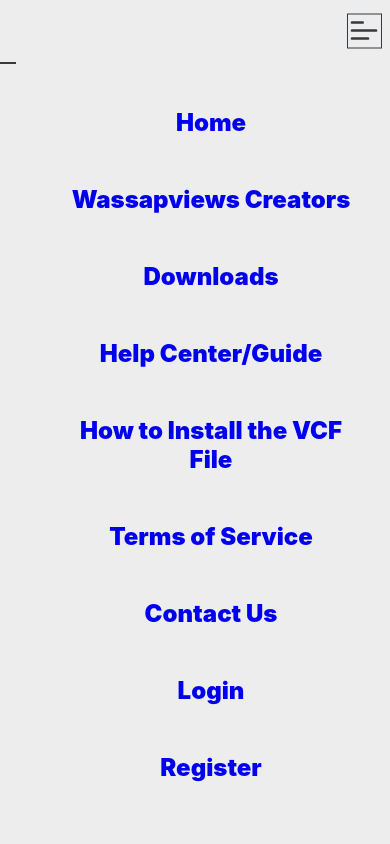
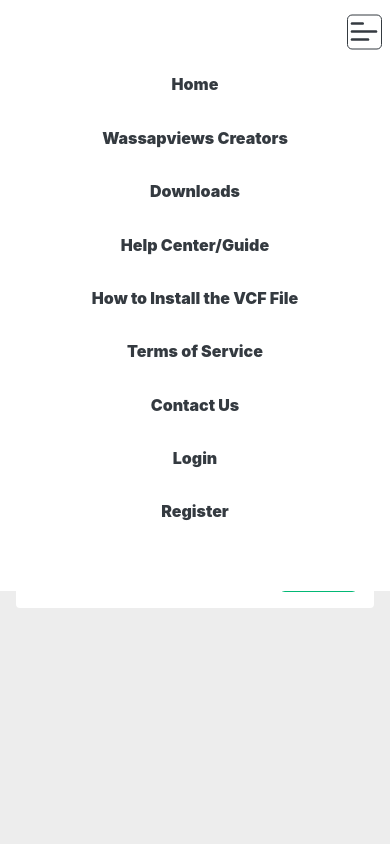
Before and after one commit to osaroDEV/w-views, a React (Create React App) app: page /register in a window 390 px wide. Both pictures are taken after a click on the element 195 px from the left and 32 px from the top of the page. Shown: the top 844 px of the page. Built offline with nearby package versions, Linux system fonts and the light colour scheme.

Commit message:
mobile menu done

```diff
--- a/src/App.css
+++ b/src/App.css
@@ -84,8 +84,9 @@
 .header {
   position: relative;
   height: 4em;
-  border-bottom: 2px solid;
+  /* border-bottom: 2px solid; */
   z-index: 1000;
+  background-color: #fff;
 }
 
 /* menu modal */
@@ -104,6 +105,7 @@
 
 .full-modal-container {
   height: 100vh;
+  background-color: #fff;
 }
 
 .modal-content {
@@ -527,11 +529,14 @@
 .modal-container ul li {
   text-decoration: none;
   text-align: center;
+  margin: .35em;
 }
 
 .modal-container ul li a {
   text-decoration: none;
   text-align: center;
+  color:#343a40;
+  font-size: 1rem;
 }
 
 
@@ -542,9 +547,11 @@
   flex-direction: column;
   justify-content: center;
   align-items: center;
+  background-color: #fff;
   top: 0;
+  left: 0;
   width: 100%;
-  height: 100vh;
+  height: 70vh;
   transition: all 0.3s ease-in-out 0s;
   z-index: 200;
 }
@@ -554,4 +561,5 @@
   height: 35px;
   width: 35px;
   border: 1px solid;
+  border-radius: 5px;
 }
--- a/src/components/NavBar.js
+++ b/src/components/NavBar.js
@@ -9,10 +9,10 @@
 
     <div className={`modal-container modal-bright ${modalOpen ? 'full-modal-container' : ''}` }>
       <ul className={`modal-content ${modalOpen ? 'full-modal-content' : ''}`}>
-        <li className= 'link' onClick={() => setModalOpen(false)}>
+        <li onClick={() => setModalOpen(false)}>
           <Link to='/'>Home</Link>
         </li>
-        <li className= 'link'
+        <li
           onClick={() => setModalOpen(false)}>
           <Link to='/creators'>Wassapviews Creators</Link>
         </li>
@@ -20,32 +20,32 @@
           onClick={() => setModalOpen(false)}>
         <Link to='/downloads'>Downloads</Link>
       </li>
-      <li className= 'link'
+      <li
       onClick={() => setModalOpen(false)}
       >
         <Link to='/help'>Help Center/Guide</Link>
       </li>
-      <li className= 'link'
+      <li
       onClick={() => setModalOpen(false)}
       >
         <Link to='/howto'>How to Install the VCF File</Link>
       </li>
-      <li className= 'link'
+      <li
       onClick={() => setModalOpen(false)}
       >
         <Link to='/TOS'>Terms of Service</Link>
       </li>
-      <li className= 'link'
+      <li
       onClick={() => setModalOpen(false)}
       >
         <Link to='/contactus'>Contact Us</Link>
       </li>
-      <li className= 'link'
+      <li
       onClick={() => setModalOpen(false)}
       >
         <Link to='/login'>Login</Link>
       </li>
-      <li className= 'link'
+      <li
       onClick={() => setModalOpen(false)}
       >
         <Link to='/register'>Register</Link>
--- a/src/components/Register.js
+++ b/src/components/Register.js
@@ -33,7 +33,7 @@
             <input className='sub-input' type='text' />
           </div>
           <div className='user-bottom-flex mt100'>
-          <Link to='/login'><p className='fs14 b600 green mr50 no-under'>Already registered?</p></Link>
+          <Link to='/login'><p className='fs14 b600 green mr50 no-under' style={{textDecoration: 'none'}}>Already registered?</p></Link>
             <button style={{margin: 0, fontSize: '.75rem'}}>REGISTER</button>
           </div>
         </form>
```
